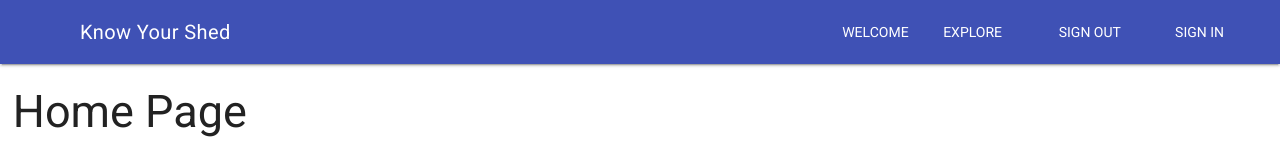
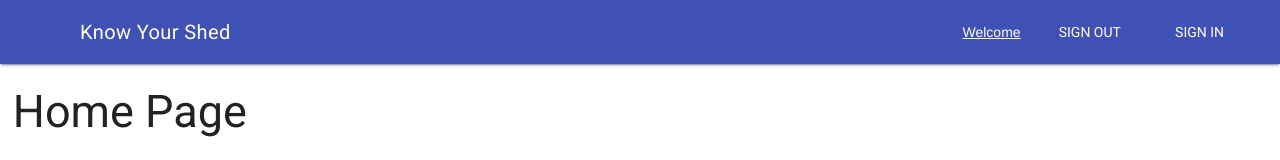
Before and after one commit to Retardvoldy/Know-Your-Shed, a website: page index.html in a window 1280 px wide. Shown: the top 160 px of the page. Drawn offline with nearby package versions, Linux system fonts and the light colour scheme.

Commit message:
Update index.html

```diff
--- a/index.html
+++ b/index.html
@@ -52,8 +52,7 @@
               <!-- navigation links -->
               <div class="mdl-layout-spacer"></div>
               <nav class="mdl-navigation">
-                <a class="navis mdl-button mdl-js-button mdl-js-ripple-effect" id="1" href="#">Welcome</a>
-                <a class="navis mdl-button mdl-js-button mdl-js-ripple-effect" id="2" href="#">Explore</a>
+                <a class="navis" id="1" href="#">Welcome</a>
                 <!-- Sign Out -->
                 <button id="sign_out" class="mdl-button mdl-js-button mdl-js-ripple-effect">
                 <i class="material-icons">&#xE879;</i> Sign Out
```
